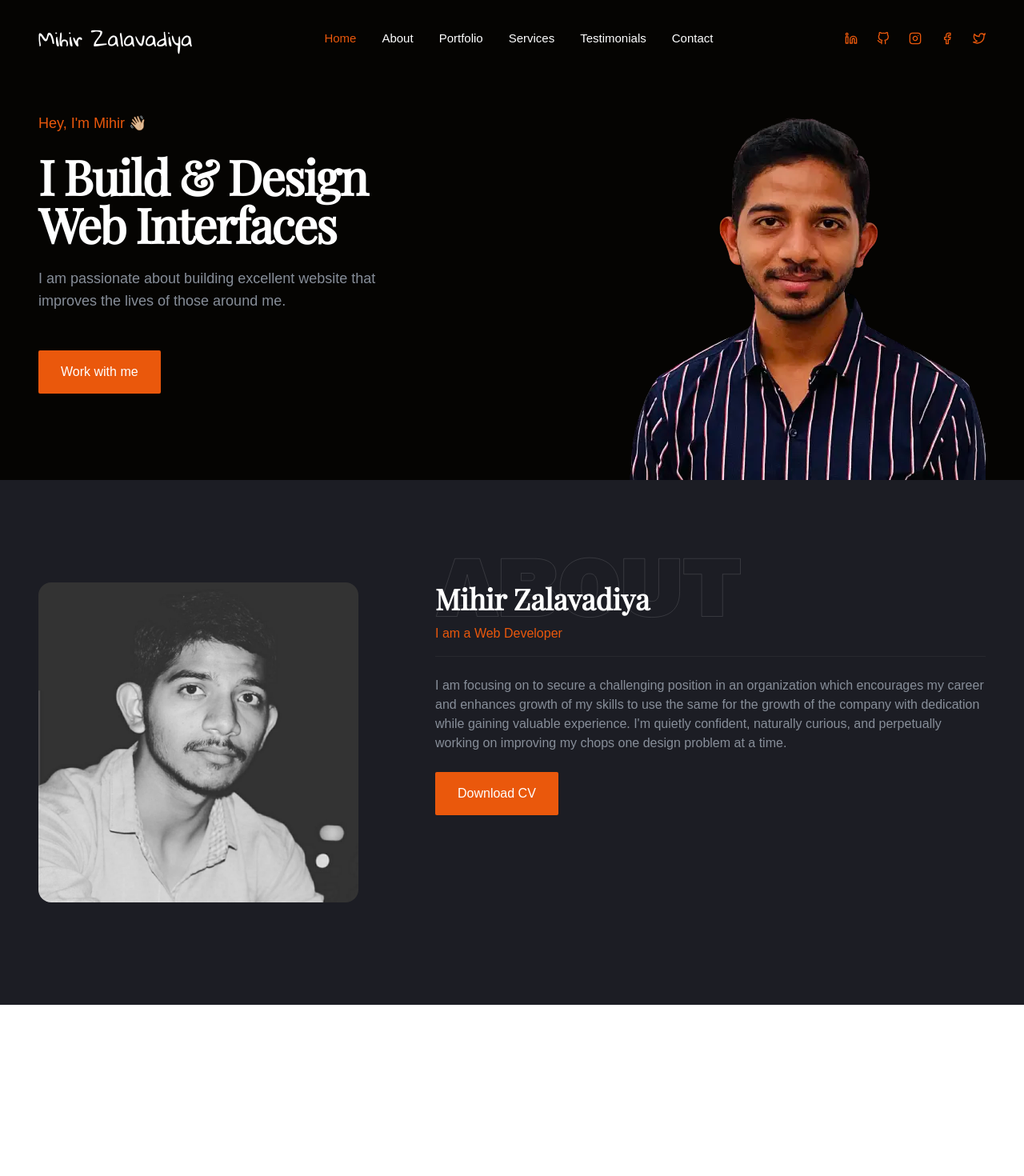
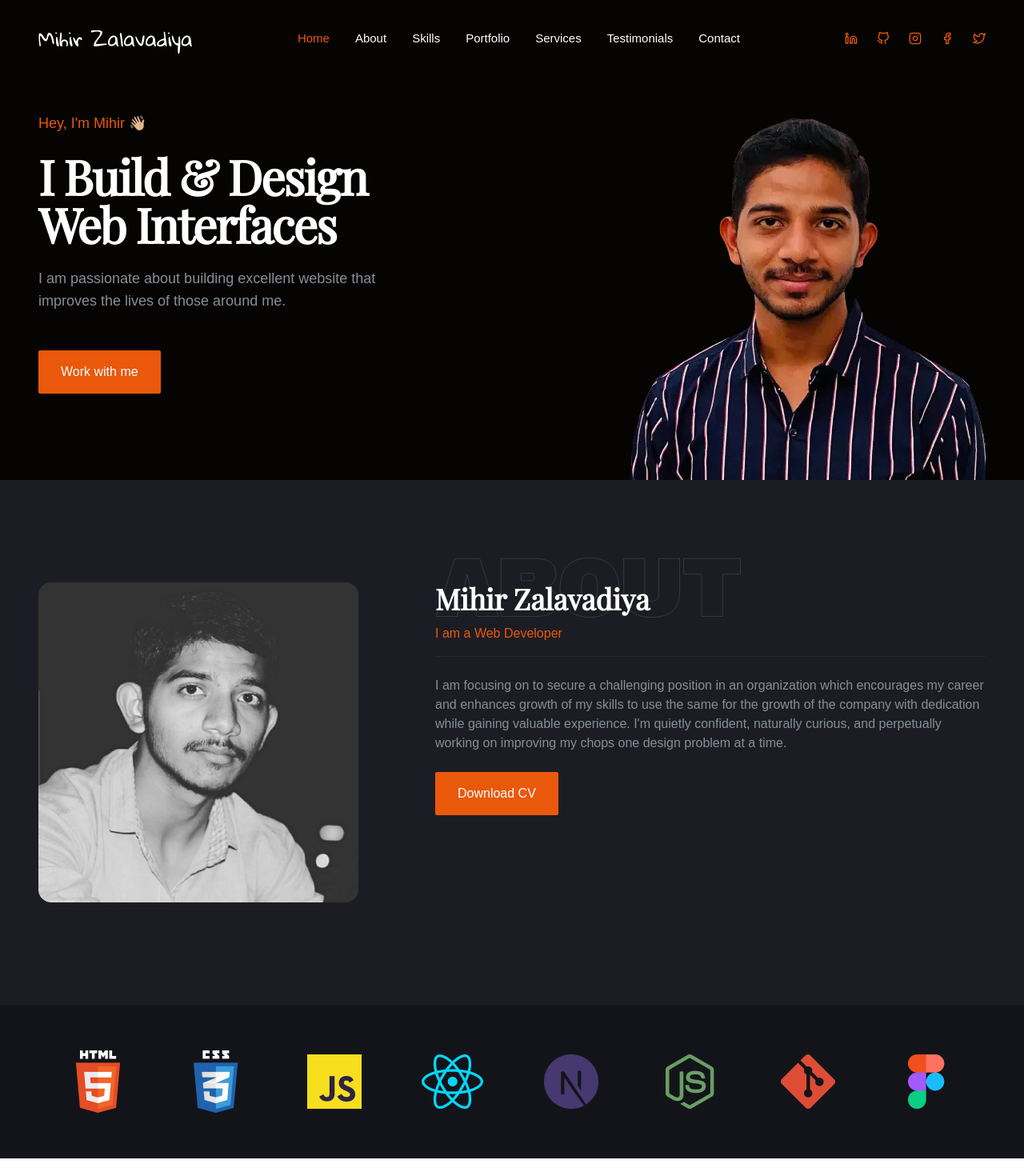
Before and after one commit to mihirzalavadiya/mihirzalavadia, a React (Create React App) app: page / in a window 1280 px wide. Shown: the top 1470 px of the page at 80% size. Built offline with nearby package versions, Linux system fonts and the light colour scheme.

Commit message:
add skills section

```diff
--- a/src/App.js
+++ b/src/App.js
@@ -2,6 +2,7 @@ import "./App.css";
 import About from "./components/About";
 import Header from "./components/Header";
 import Hero from "./components/Hero";
+import Skills from "./components/Skills";
 
 function App() {
   return (
@@ -9,6 +10,7 @@ function App() {
       <Header />
       <Hero />
       <About />
+      <Skills />
       <div style={{height: "2000px"}}></div>
     </>
   );
--- a/src/components/About.js
+++ b/src/components/About.js
@@ -9,7 +9,7 @@ const About = () => {
           <img
             src={Image}
             alt="mihir zalavadiya"
-            className="object-cover h-[400px] w-[566px] md:mx-auto lg:mx-0 rounded-2xl"
+            className="object-cover md:h-[350px] md:w-[350px] lg:h-[400px] lg:w-[566px] h-[400px] w-[566px] md:mx-auto lg:mx-0 rounded-2xl"
           />
           <div className="flex flex-col items-center text-center md:items-start md:text-left">
             <div className="flex flex-col">
--- /dev/null
+++ b/src/components/Skills.js
@@ -0,0 +1,22 @@
+import React from "react";
+import { skills } from "../data";
+
+const Skills = () => {
+  return (
+    <section id="skills" className="bg-tertiary py-12">
+      <div className="container mx-auto">
+        <div className="grid grid-cols-8">
+          {skills.map((skill, index) => {
+            return (
+              <div key={index} className="flex justify-center items-center">
+                <img src={skill.image} alt="icons" />
+              </div>
+            );
+          })}
+        </div>
+      </div>
+    </section>
+  );
+};
+
+export default Skills;
--- a/src/data.js
+++ b/src/data.js
@@ -52,6 +52,10 @@ export const navigation = [
   {
     name: 'about',
     href: 'about',
+  },
+  {
+    name: 'skills',
+    href: 'skills',
   },
   {
     name: 'portfolio',
```
Also changed, not shown: public/manifest.json.
